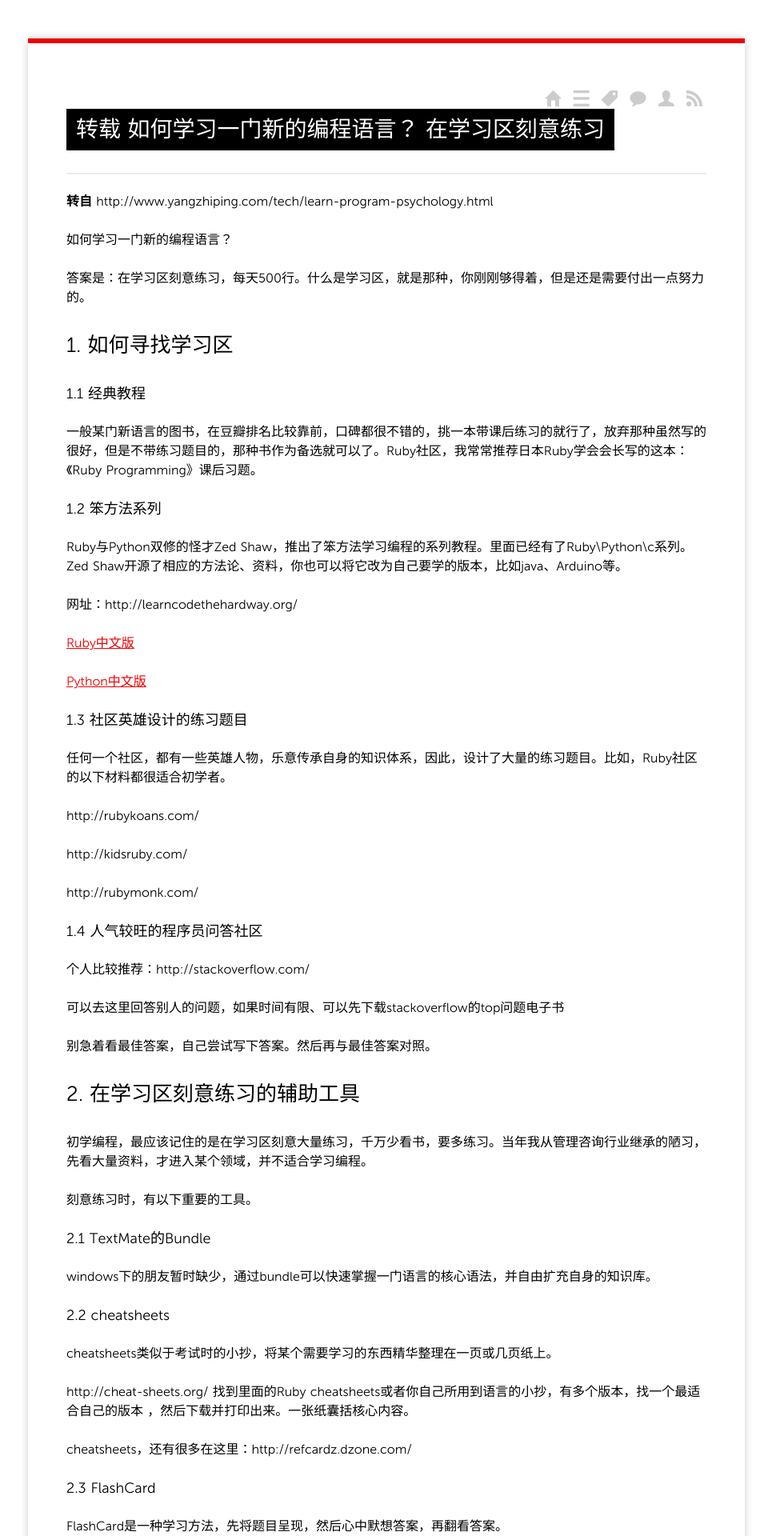
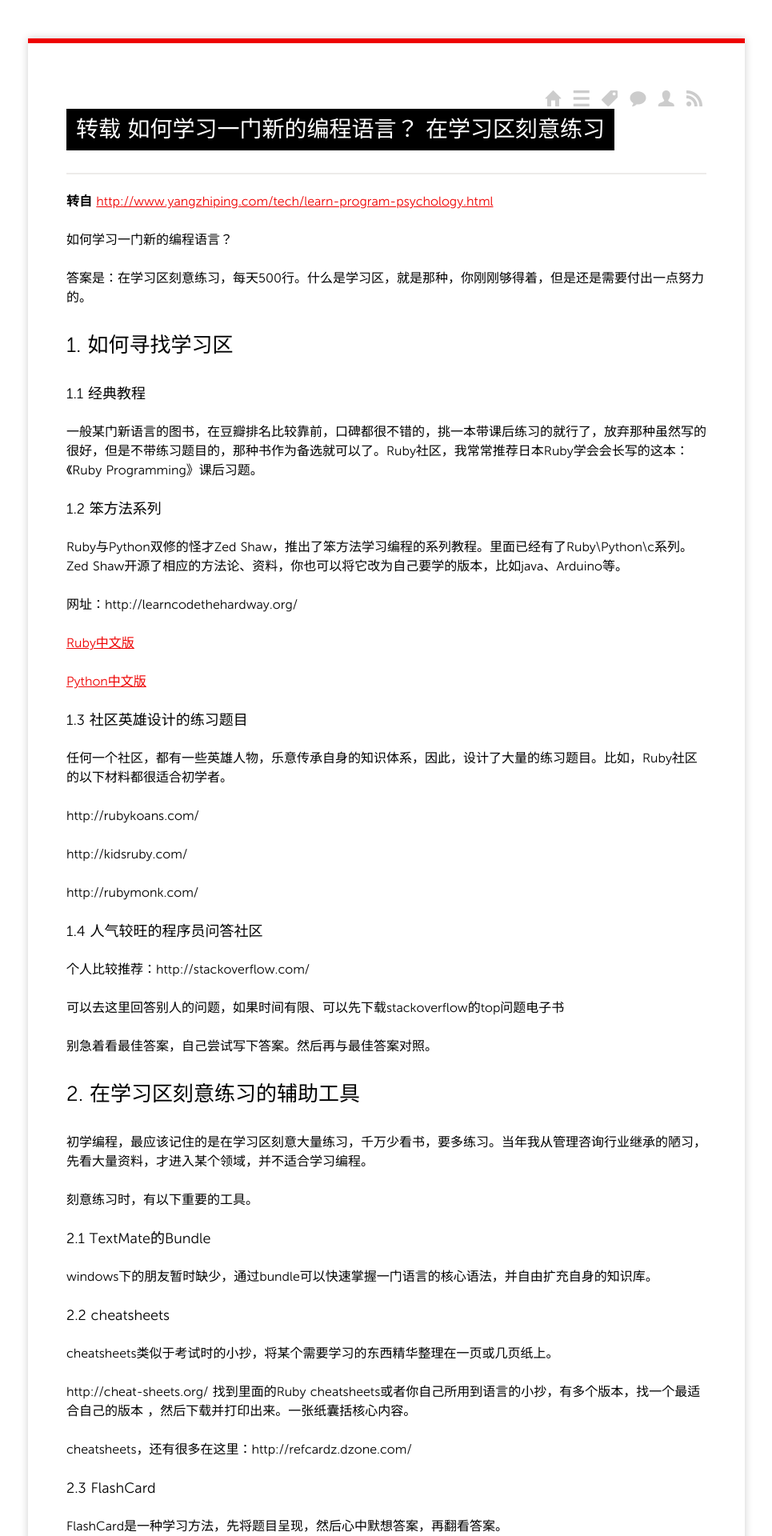
Before and after one commit to liu-ke/csukuangfj.github.io, a Jekyll site: the page built from _posts/2014/2014-03-12-zhuan-zai-how-to-learn-a-programming-language.md, in a window 1280 px wide. Shown: the top 1920 px of the page at 80% size, without its empty margins (157-1122 px from the left). Built offline with Jekyll 4.4.1, drawn with Linux system fonts in a browser that asks for light colours; Markdown is read by kramdown in place of the engine named in the settings; comment, search, counter and statistics services are not loaded.

Commit message:
modify link format

```diff
--- a/_posts/2014/2014-03-12-zhuan-zai-how-to-learn-a-programming-language.md
+++ b/_posts/2014/2014-03-12-zhuan-zai-how-to-learn-a-programming-language.md
@@ -8,7 +8,7 @@ tags:
 ---
 
 
-**转自** http://www.yangzhiping.com/tech/learn-program-psychology.html
+**转自** <http://www.yangzhiping.com/tech/learn-program-psychology.html>
 
 如何学习一门新的编程语言？
 
```
